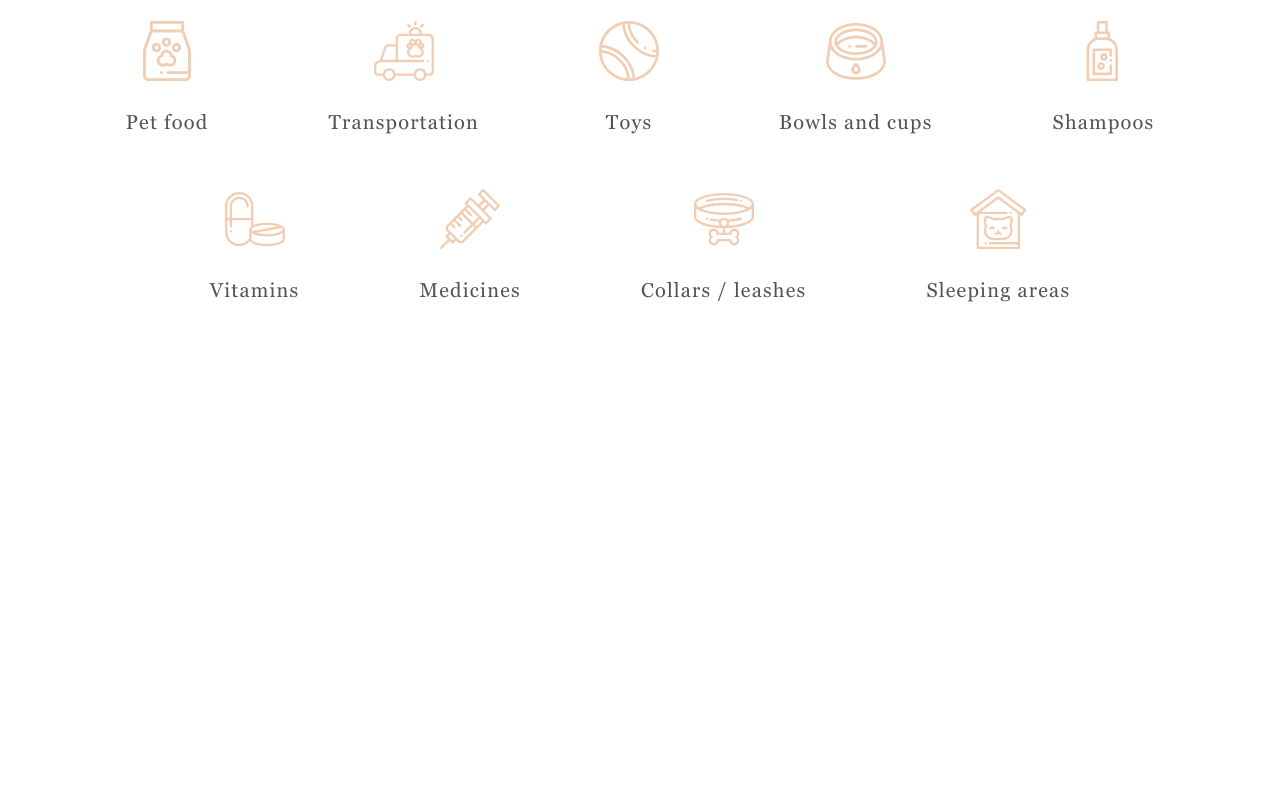
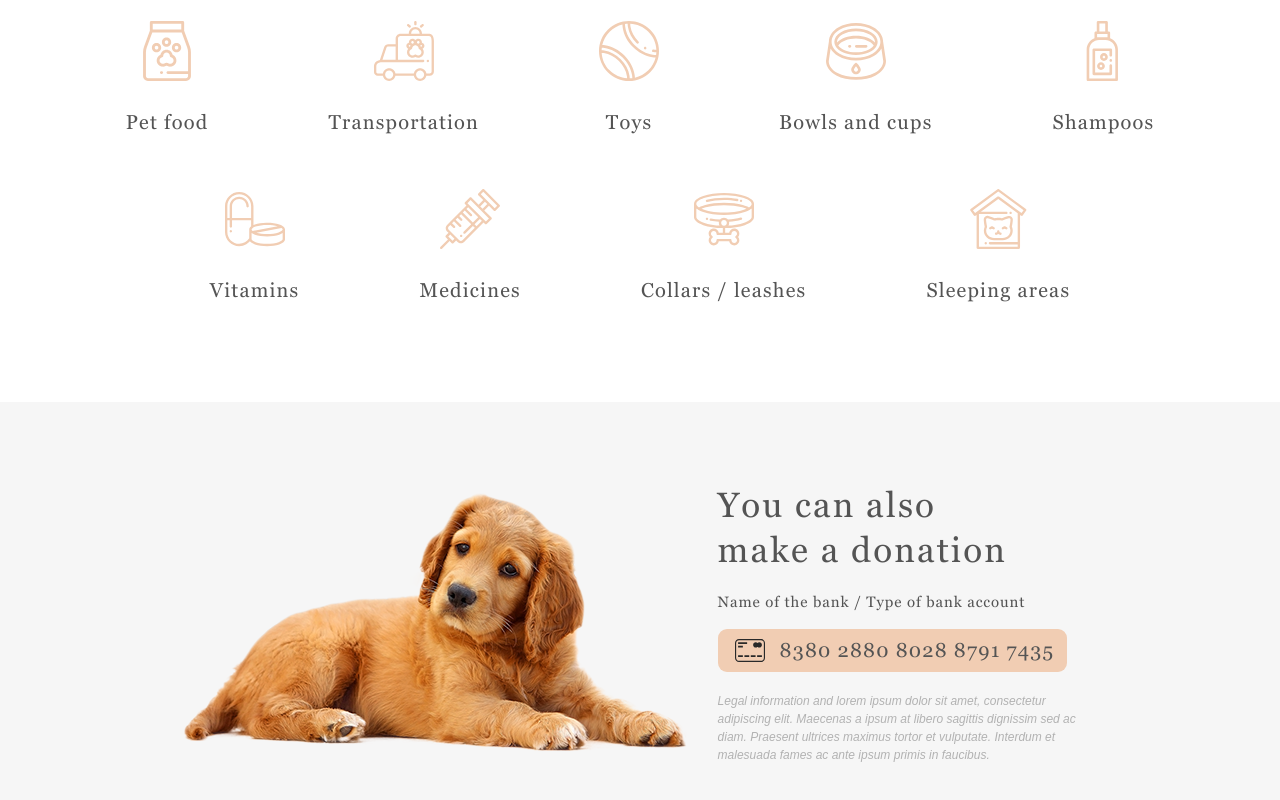
Before and after one commit to tat969/shelter, a plain HTML site: page shelter/pages/main/index.html in a window 1280 px wide. Shown: the part 2573-3373 px from the top of the page. Before the commit the page ends 2975 px from the top, so only its background shows below. Drawn offline with nearby package versions, Linux system fonts and the light colour scheme; a web font is replaced by a local one.

Commit message:
feat: add section-donation

```diff
--- a/shelter/pages/main/index.html
+++ b/shelter/pages/main/index.html
@@ -191,7 +191,23 @@
             </div>
             <div class="donation">
                 <div class="wrapper">
-
+                    <div class="donation_info">
+                        <div class="donation_image">
+                            <img src="../../assets/images/donation-dog.png">
+                        </div>
+                        <div class="donation_text">
+                            <h4 class="donation_title">You can also <br>make a donation</h4>
+                            <span class="donation_subtitle">Name of the bank / Type of bank account</span>
+                            <div class="bank_number">
+                                <img class="donation_logo" src="../../assets/icons/credit-card.svg">
+                                <a class="donation_link" href="#">8380 2880 8028 8791 7435</a>
+                            </div>
+                            <p class="donation_little_info">Legal information and lorem ipsum dolor sit amet, consectetur <br>
+                                adipiscing elit. Maecenas a ipsum at libero sagittis dignissim sed ac <br>diam. Praesent
+                                ultrices maximus tortor et vulputate. Interdum et <br>malesuada fames ac ante ipsum primis
+                                in faucibus.</p>
+                        </div>
+                    </div>
                 </div>
             </div>
         </div>
--- a/shelter/pages/main/style.css
+++ b/shelter/pages/main/style.css
@@ -512,5 +512,111 @@ a {
 }
 
 .donation {
+    background: #F6F6F6;
+    padding-top: 80px;
+    padding-bottom: 100px;
+}
+
+.donation_info {
+    display: flex;
+    flex-direction: row;
+    justify-content: space-around;
 
 }
+
+.donation_image {
+    padding-left: 170px;
+    padding-top: 10px;
+}
+
+.donation_text {
+    padding-right: 190px;
+    margin-top: -45px;
+}
+
+.donation_title {
+   font-family: Georgia;
+    font-size: 35px;
+    font-weight: 400;
+    line-height: 45px;
+    letter-spacing: 0.06em;
+    text-align: left;
+    color: #545454;
+    margin-bottom: 20px;
+
+
+}
+
+.donation_subtitle {
+   font-family: Georgia;
+    font-size: 15px;
+    font-weight: 400;
+    line-height: 17px;
+    letter-spacing: 0.06em;
+    text-align: left;
+    color: #545454;
+
+
+}
+
+.bank_number {
+    display: flex;
+    justify-content: space-around;
+    align-items: center;
+    height: 43px;
+    width: 349px;
+    left: 0px;
+    top: 147px;
+    border-radius: 9px;
+    padding: 10px, 15px, 10px, 15px;
+    background: #F1CDB3;
+    margin-top: 17px;
+
+
+}
+
+.bank_number:hover {
+    cursor: pointer;
+    background: #FDDCC4;
+    border: 1px solid #F1CDB3;
+    box-shadow: 1px 1px 2px 2px #F1CDB3;
+    transition: 0.8s;
+
+}
+
+.donation_logo {
+    /*height: 23px;
+    width: 30px;*/
+    border-radius: 0px;
+    padding-left: 10px;
+
+
+}
+
+.donation_link {
+   font-family: Georgia;
+    font-size: 20px;
+    font-weight: 400;
+    line-height: 23px;
+    letter-spacing: 0.06em;
+    text-align: left;
+    color: #545454;
+    text-decoration: none;
+    padding-right: 5px;
+
+
+}
+
+.donation_little_info {
+    font-family: Arial;
+    font-size: 12px;
+    font-style: italic;
+    font-weight: 400;
+    line-height: 18px;
+    letter-spacing: 0px;
+    text-align: left;
+    color: #B2B2B2;
+    margin-top: 20px;
+
+
+}
```
Also changed, not shown: shelter/assets/icons/credit-card.svg (added), shelter/assets/images/donation-dog.png (added).
